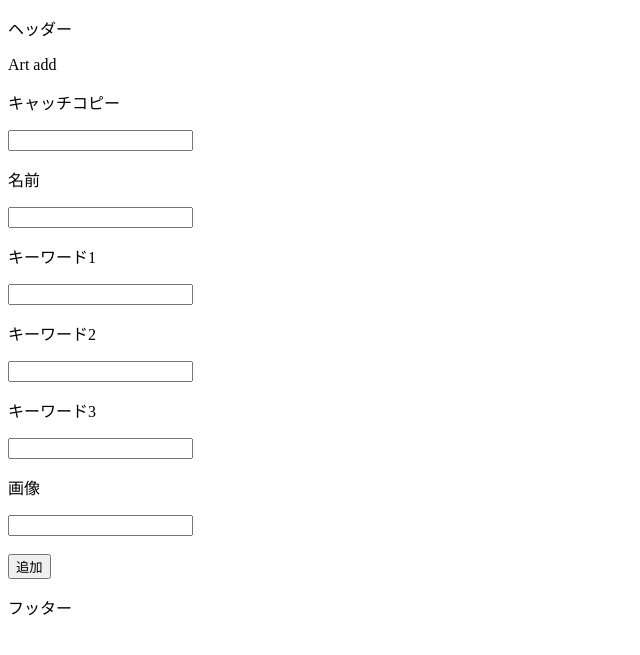
After one commit to ata-misaki/Hello-World, a Flask app: template templates/add_nature.html in a window 1280 px wide. The commit adds this page. Shown: the top 655 px of the page, without its empty margins (0-640 px from the left). Run offline with Flask 2, Linux system fonts and the light colour scheme; the template is opened without the code that fills it, so the values that code supplies are empty.

Commit message:
add nature and art

```diff
--- a/app.py
+++ b/app.py
@@ -108,7 +108,7 @@ def add_post():
         return redirect("/login")
 
 
-#art追加をやっている途中です
+#art_追加
 @app.route("/add/art", methods = ["GET"])
 def add_art_get():
     if 'manager_id' in session:
@@ -122,19 +122,48 @@ def add_art_post():
         manager_id = session['manager_id']
         catchcopy = request.form.get("catchcopy")
         name = request.form.get("name")
+        image = request.form.get("image")
         keyword1 = request.form.get("keyword1")
         keyword2 = request.form.get("keyword2")
         keyword3 = request.form.get("keyword3")
         print()
         conn = sqlite3.connect('team3.db')
         c = conn.cursor()
-        c.execute("INSERT into art values(null,?,?,?,?,?,?)",(catchcopy,name,image,keyword1,keyword2,keyword3))
+        c.execute("INSERT into art values(null,null,?,?,?,?,?,?)",(catchcopy,name,image,keyword1,keyword2,keyword3))
         conn.commit()
         c.close()
         return redirect("/list")
     else:
         return redirect("/login")
 
+
+# nature追加
+@app.route("/add/nature", methods = ["GET"])
+def add_nature_get():
+    if 'manager_id' in session:
+        return render_template("add_nature.html")
+    else:
+        return redirect("/login")
+
+@app.route("/add/nature", methods = ["POST"])
+def add_nature_post():
+    if 'manager_id' in session:
+        manager_id = session['manager_id']
+        catchcopy = request.form.get("catchcopy")
+        name = request.form.get("name")
+        image = request.form.get("image")
+        keyword1 = request.form.get("keyword1")
+        keyword2 = request.form.get("keyword2")
+        keyword3 = request.form.get("keyword3")
+        print()
+        conn = sqlite3.connect('team3.db')
+        c = conn.cursor()
+        c.execute("INSERT into nature values(null,null,?,?,?,?,?,?)",(catchcopy,name,image,keyword1,keyword2,keyword3))
+        conn.commit()
+        c.close()
+        return redirect("/list")
+    else:
+        return redirect("/login")
 
 
 
--- a/templates/add_art.html
+++ b/templates/add_art.html
@@ -1,7 +1,8 @@
 {% extends "base.html" %}
 {% block content %}
 <!-- ここから -->
-<form action="/add" method="post">
+<p>Art add</p>
+<form action="/add/art" method="post">
     <p>キャッチコピー</p>
     <input type="text" maxlength="100" name = "catchcopy">
     <p>名前</p>
--- /dev/null
+++ b/templates/add_nature.html
@@ -0,0 +1,25 @@
+{% extends "base.html" %}
+{% block content %}
+<!-- ここから -->
+<p>Art add</p>
+<form action="/add/nature" method="post">
+    <p>キャッチコピー</p>
+    <input type="text" maxlength="100" name = "catchcopy">
+    <p>名前</p>
+    <input type="text" maxlength="100" name = "name">
+    <p>キーワード1</p>
+    <input type="text" maxlength="100" name = "keyword1">
+    <p>キーワード2</p>
+    <input type="text" maxlength="100" name = "keyword2">
+    <p>キーワード3</p>
+    <input type="text" maxlength="100" name = "keyword3">
+    <p>画像</p>
+    <input type="text" maxlength="100" name = "image">
+
+    <br>
+    <br>
+    <input type="submit" name="save" value="追加">
+</form>
+
+<!-- ここまで -->
+{% endblock %}
```
Also changed, not shown: templates/list.html (+17 -14 lines).
